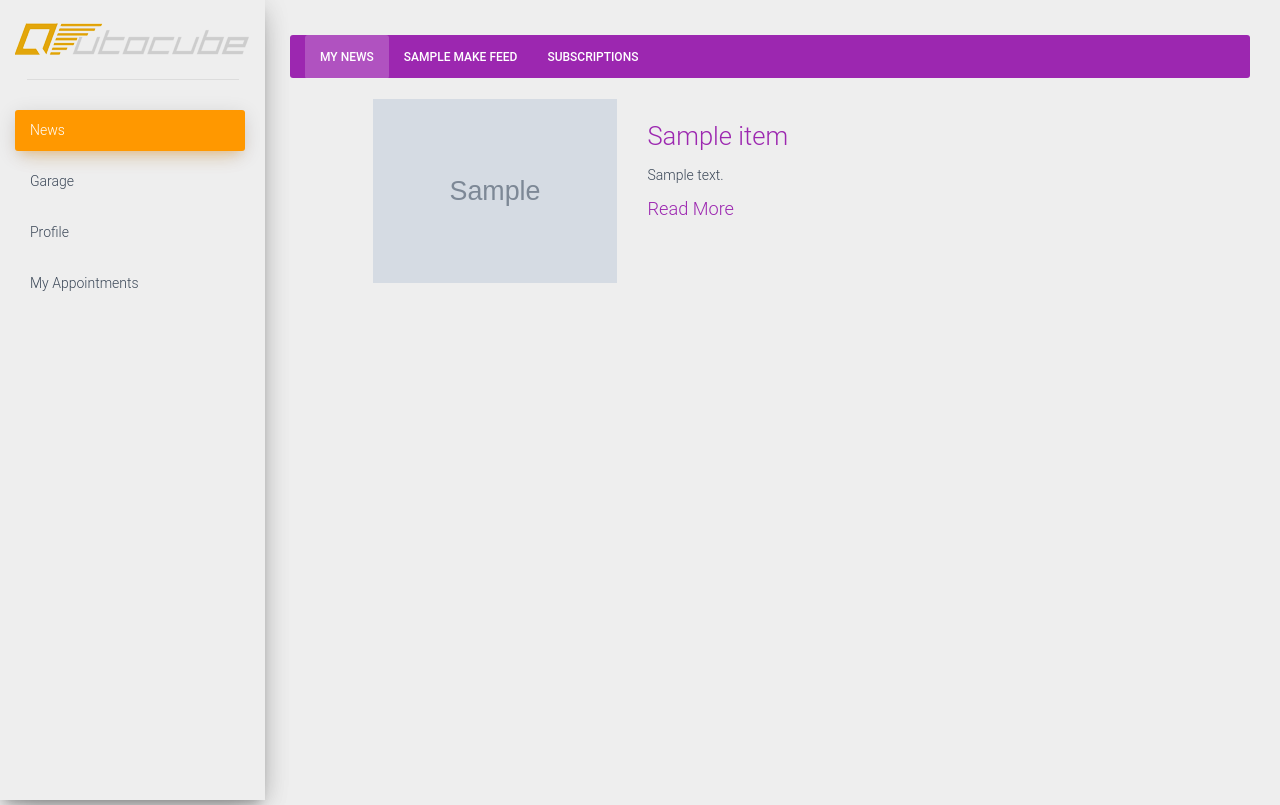
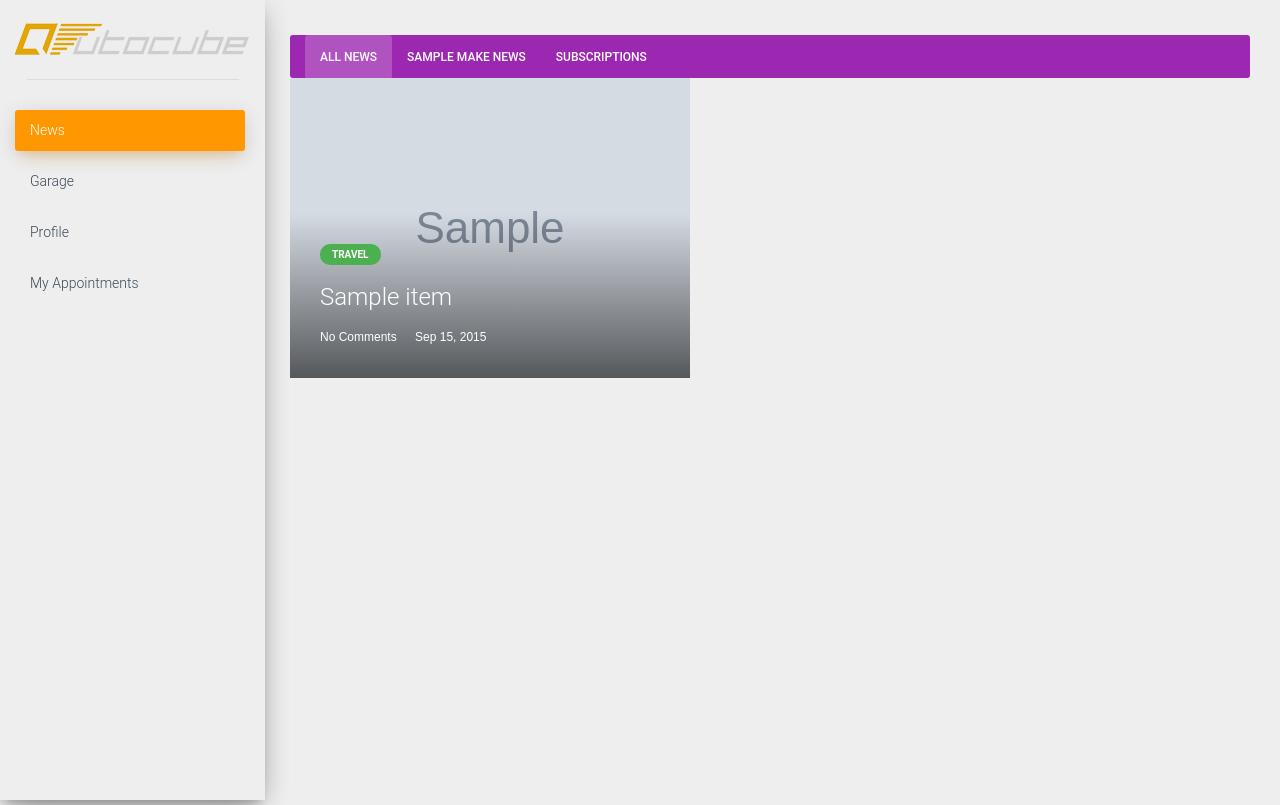
Before and after one commit to thibautx/autocube, a Flask app: template app/templates/news/index.html in a window 1280 px wide. Run offline with Flask 2, Linux system fonts and the light colour scheme; the template is opened without the code that fills it: most values are stand-ins (such as "Sample title", 1, 10 or a date in 2020); grey boxes marked "Sample" are stand-in pictures; parts of the project's set-up code (start-up, migrations or seed data) failed here and were passed over; some libraries are stand-ins or nearby versions.

Commit message:
news grid layout

```diff
--- /dev/null
+++ b/app/static/css/news-grid.css
@@ -0,0 +1,39 @@
+.jasgrid{padding:0;}
+.box-item {
+    float: left;
+    opacity: 1;
+    overflow: hidden;
+    position: relative;
+}
+
+.box-item img {
+    width: 100%;
+}
+.box-item a,span{color:#FFF;}
+
+.box-item .box-post span.meta {
+    font-family:  sans-serif;
+    font-size: 12px;
+    color: #fff;
+    margin-top: 15px;
+    display: block;
+}
+
+.box-item .box-post span.meta span {
+    margin-right: 15px;
+}
+
+.box-item .box-post {
+    position: absolute;
+    left: 0;
+    bottom: 0;
+    width: 100%;
+    background: linear-gradient(to top, rgba(0, 0, 0, 0.6) 0%, rgba(0, 0, 0, 0) 100%);
+    padding: 30px;
+    -webkit-box-sizing: border-box;
+    -moz-box-sizing: border-box;
+    box-sizing: border-box;
+}
+.box-item .box-post h1.post-title {
+   font-size:18pt;
+}
--- a/app/templates/main_content.html
+++ /dev/null
@@ -1,2 +0,0 @@
-{% macro css() %}
-{% endmacro %}
--- a/app/templates/news/index.html
+++ b/app/templates/news/index.html
@@ -3,9 +3,10 @@
 {% block title %} News {% endblock %}
 {% block head %}
 {{ super() }}
+<link rel="stylesheet" type="text/css" href="{{ url_for('static', filename='css/news-grid.css') }}">
 {% endblock %}
 
-{% from "news/news_tabs.html" import news_tabs with context%}
+{% from "news/news_tabs.html" import news_tabs with context %}
 {% from "news/news_tabs_content.html" import news_tabs_content with context %}
 
 {% block content %}
--- a/app/templates/news/news_item.html
+++ b/app/templates/news/news_item.html
@@ -1,17 +1,19 @@
 {% macro news_item(item) %}
-<div class="col-lg-10 col-lg-offset-2 col-lg-pull-1 col-md-10 col-md-offset-2 col-md-pull-1">
-<br>
-    <article class="blog-item">
-        <div class="row">
-            <div class="col-md-4"><img src="{{ item.image }}" width="400" height="200" id="article-image" class="pull-left img-responsive"></div>
-                <div class="col-md-8 col-md-offset-0">
-                    <div id="article-content" class="text">
-                        <h3><a href="#">{{ item.title }}</a></h3>
-                        <p>{{ item.summary }} </p>
-                        <h4><a href="{{ item.link }}">Read More</a></h4></div>
-                    <div class="clearfix"></div>
-                </div>
-            </div>
-    </article>
+<div class="box-item">
+	<div class="box-post">
+			<span class="label label-success">
+					<a href="#" rel="tag">Travel</a>
+			</span>
+			<h1 class="post-title">
+					<a href="{{ item.link }}">
+							{{ item.title }}
+					</a>
+			</h1>
+			<span class="meta">
+					<span><i class="glyphicon glyphicon-comment"></i> <a href="http://wordpress.thebebel.com/showcase/newsbook/2015/01/19/meet-asias-best-destinations-for-the-summer/#respond">No Comments</a></span>
+					<span><i class="glyphicon glyphicon-time"></i> Sep 15, 2015</span>
+			</span>
+	</div>
+	<img src="{{ item.image }}">
 </div>
 {% endmacro %}
--- a/app/templates/news/news_tabs.html
+++ b/app/templates/news/news_tabs.html
@@ -9,10 +9,10 @@
 	<div class="nav-tabs-navigation">
 		<div class="nav-tabs-wrapper">
 			<ul class="nav nav-tabs" data-tabs="tabs">
-		    <li class="active"><a href="#tab-news-all" role="tab" data-toggle="tab">My News</a></li>
+		    <li class="active"><a href="#tab-news-all" role="tab" data-toggle="tab">All News</a></li>
 					{% for make in makes %}
-							<li><a href="#{{ make }}-feed" role="tab" data-toggle="tab">{{ make }} Feed</a></li>
-				{% endfor %}
+					<li><a href="#{{ make }}-feed" role="tab" data-toggle="tab">{{ make }} News</a></li>
+					{% endfor %}
 				<li><a href="#tab-news-subscriptions" role="tab" data-toggle="tab">Subscriptions </a></li>
 			</ul>
 		</div>
--- a/app/templates/news/news_tabs_content.html
+++ b/app/templates/news/news_tabs_content.html
@@ -1,36 +1,47 @@
-{% from "news/news_item.html" import news_item%}
+{% from "news/news_item.html" import news_item with context %}
 {% from "news/news_subscriptions.html" import news_subscriptions with context %}
 {% macro news_tabs_content() %}
 <div class="tab-content">
+
 	<!-- All News -->
 	<div class="tab-pane fade in active" role="tabpanel" id="tab-news-all">
+		<!-- Column 1 -->
+		<div class="col-md-6 jasgrid">
 			{% for item in news_items %}
-            <div class="row">
-                <div class="col-lg-10 col-lg-offset-2 col-lg-pull-1 col-md-10 col-md-offset-2 col-md-pull-1">
-                    <br>
-                    <article class="blog-item">
-                        <div class="row">
-                            <div class="col-md-4"><img src="{{ item.image }}" width="400" height="200" id="article-image" class="pull-left img-responsive"></div>
-                            <div class="col-md-8">
-                                <div id="article-content" class="text">
-                                    <h3><a href="#">{{ item.title }}</a></h3>
-                                    <p>{{ item.summary|safe }} </p>
-                                    <h4><a href="{{ item.link }}" target="blank">Read More</a></h4></div>
-                                <div class="clearfix"></div>
+			{% if loop.index is not divisibleby 2 %}
+			{{ news_item(item) }}
+			{% endif %}
+			{% endfor %}
 		</div>
+		<!-- Column 2 -->
+		<div class="col-md-6 jasgrid">
+			{% for item in news_items %}
+				{% if loop.index is divisibleby 2 %}
+				{{ news_item(item) }}
+				{% endif %}
+			{% endfor %}
 		</div>
-                    </article>
-                </div>
-            </div>
-        {% endfor %}
 	</div>
 
 	<!-- Makes News -->
 	{% for make in makes %}
 	<div class="tab-pane fade" role="tabpanel" id="{{ make }}-feed">
+		<!-- Column 1 -->
+		<div class="col-md-6 jasgrid">
 			{% for item in make_feeds[make] %}
+			{% if loop.index is not divisibleby 2 %}
 			{{ news_item(item) }}
+			{% endif %}
 			{% endfor %}
+		</div>
+		<!-- Column 2 -->
+		<div class="col-md-6 jasgrid">
+			{% for item in make_feeds[make] %}
+			{% if loop.index is divisibleby 2 %}
+			{{ news_item(item) }}
+			{% endif %}
+			{% endfor %}
+		</div>
 	</div>
 	{% endfor %}
 
```
Lines whose indentation alone changed are shown as unchanged.
